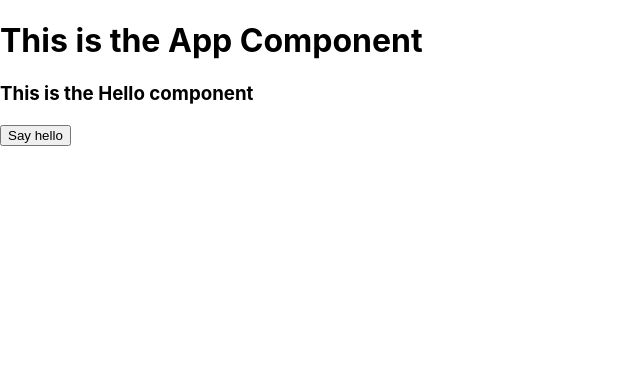
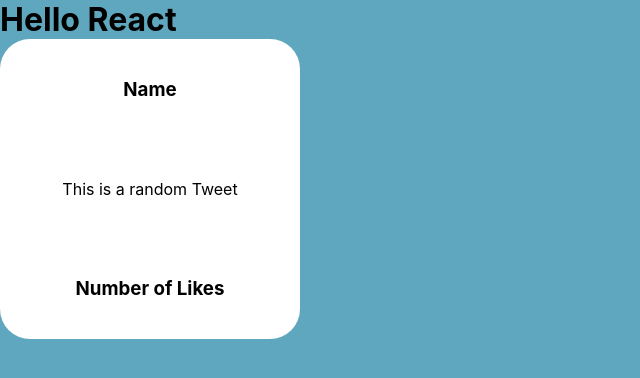
Before and after one commit to Delightfully-Nerdy/react-intro, a React (Create React App) app: page / in a window 1280 px wide. Shown: the top 378 px of the page, without its empty margins (0-640 px from the left). Built offline with nearby package versions, Linux system fonts and the light colour scheme.

Commit message:
create tweet outline

```diff
--- a/src/App.css
+++ b/src/App.css
@@ -1,38 +1,15 @@
-.App {
-  text-align: center;
+.app {
+  height: 100vh;
+  background: rgb(95, 167, 190);
 }
 
-.App-logo {
-  height: 40vmin;
-  pointer-events: none;
-}
-
-@media (prefers-reduced-motion: no-preference) {
-  .App-logo {
-    animation: App-logo-spin infinite 20s linear;
-  }
-}
-
-.App-header {
-  background-color: #282c34;
-  min-height: 100vh;
+.tweet {
+  height: 300px;
+  width: 300px;
+  background: white;
+  border-radius: 30px;
   display: flex;
   flex-direction: column;
+  justify-content: space-around;
   align-items: center;
-  justify-content: center;
-  font-size: calc(10px + 2vmin);
-  color: white;
 }
-
-.App-link {
-  color: #61dafb;
-}
-
-@keyframes App-logo-spin {
-  from {
-    transform: rotate(0deg);
-  }
-  to {
-    transform: rotate(360deg);
-  }
-}
--- a/src/App.js
+++ b/src/App.js
@@ -1,11 +1,11 @@
 import React from "react";
-import Hello from "./sayHello";
+import Tweet from "./Tweet";
 
 function App() {
   return (
-    <div>
-      <h1>This is the App Component</h1>
-      <Hello />
+    <div className="app">
+      <h1>Hello React</h1>
+      <Tweet />
     </div>
   );
 }
--- /dev/null
+++ b/src/Tweet.js
@@ -0,0 +1,14 @@
+import React from "react";
+import './App.css'
+
+function Tweet(){
+    return(
+        <div className="tweet">
+            <h3>Name</h3>
+            <p>This is a random Tweet</p>
+            <h3>Number of Likes</h3>
+        </div>
+    )
+}
+
+export default Tweet;
--- a/src/index.css
+++ b/src/index.css
@@ -1,3 +1,8 @@
+* {
+  margin: 0;
+  padding: 0;
+  box-sizing: border-box;
+}
 body {
   margin: 0;
   font-family: -apple-system, BlinkMacSystemFont, 'Segoe UI', 'Roboto', 'Oxygen',
--- a/src/sayHello.js
+++ /dev/null
@@ -1,16 +0,0 @@
-import React from "react";
-
-function Hello() {
-  const sayHello = () => {
-    console.log("Hello");
-  };
-
-  return (
-    <div>
-      <h3>This is the Hello component</h3>
-      <button onClick={sayHello}>Say hello</button>
-    </div>
-  );
-}
-
-export default Hello;
```
